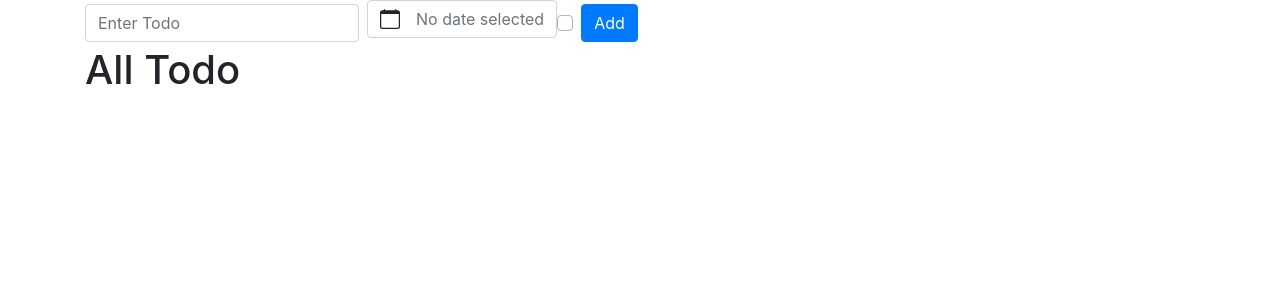
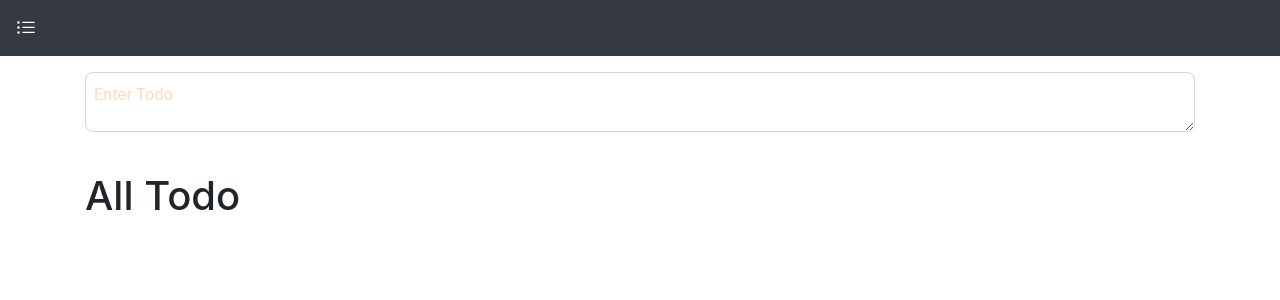
Before and after one commit to swarup260/JSCodes, a Vue app in the folder Todo/frontend/: page /home in a window 1280 px wide. Shown: the top 300 px of the page. Built offline with nearby package versions, Linux system fonts and the light colour scheme.

Commit message:
navbar and icons added

```diff
--- a/Todo/frontend/src/App.vue
+++ b/Todo/frontend/src/App.vue
@@ -1,6 +1,25 @@
 <template>
-    <router-view/>
+  <!-- eslint-disable -->
+  <div>
+    <!-- Navbar -->
+    <b-navbar type="dark" variant="dark">
+      <b-navbar-brand href="#">
+        <b-icon-list-ul></b-icon-list-ul>
+      </b-navbar-brand>
+      <!-- <b-navbar-brand href="#">
+        <b-icon-gear-wide-connected></b-icon-gear-wide-connected>
+      </b-navbar-brand>-->
+      <b-navbar-nav>
+        <!-- <b-nav-item href="#">Home</b-nav-item> -->
+      </b-navbar-nav>
+    </b-navbar>
+    <!-- Navbar -->
+    <router-view />
+  </div>
 </template>
 
-<style>
+<style scoped>
+/* *{
+  background-image: url('./assets/ivan-skorodumov-tempest-1.jpg');
+} */
 </style>
--- a/Todo/frontend/src/components/AddTodo.vue
+++ b/Todo/frontend/src/components/AddTodo.vue
@@ -1,7 +1,14 @@
 <template>
+<!-- eslint-disable -->
   <div>
-    <b-form inline @submit="onSubmit">
-      <b-input
+    <b-form @submit="onSubmit">
+      <b-form-textarea
+      id="textarea-small"
+      size="sm"
+      v-model="formData.taskName"
+      placeholder="Enter Todo"
+    ></b-form-textarea>
+      <!-- <b-input
         id="inline-form-input-name"
         class="mb-2 mr-sm-2 mb-sm-0"
         v-model="formData.taskName"
@@ -14,7 +21,7 @@
         name="checkbox-1"
         unchecked-value="not_accepted"
       ></b-form-checkbox>
-      <b-button type="submit" variant="primary">Add</b-button>
+      <b-button type="submit" variant="primary">Add</b-button> -->
     </b-form>
   </div>
 </template>
@@ -40,3 +47,17 @@ export default {
   }
 }
 </script>
+<style scoped>
+textarea{
+    border-radius : 0.5rem;
+    padding-top: 12px;
+}
+textarea::placeholder {
+    color: peachpuff;
+    letter-spacing: .01428571em;
+    font-family: Roboto,Arial,sans-serif;
+    font-size: 1rem;
+    font-weight: 400;
+    line-height: 1.25rem;
+}
+</style>
--- a/Todo/frontend/src/main.js
+++ b/Todo/frontend/src/main.js
@@ -1,6 +1,6 @@
 import Vue from 'vue'
 import App from './App.vue'
-import { BootstrapVue } from 'bootstrap-vue'
+import { BootstrapVue, IconsPlugin } from 'bootstrap-vue'
 import router from './router'
 import store from './store'
 import './registerServiceWorker'
@@ -9,6 +9,7 @@ import 'bootstrap-vue/dist/bootstrap-vue.css'
 
 Vue.config.productionTip = false
 Vue.use(BootstrapVue)
+Vue.use(IconsPlugin)
 
 new Vue({
   router,
--- a/Todo/frontend/src/views/Home.vue
+++ b/Todo/frontend/src/views/Home.vue
@@ -1,10 +1,17 @@
 <template>
-  <div>
-    <b-container>
-      <AddTodo />
-      <Todos />
-    </b-container>
-  </div>
+<!-- eslint-disable -->
+<!-- https://masonry.desandro.com/ CSS GRID -->
+<!-- https://scotch.io/tutorials/building-a-google-keep-clone-with-vue-and-firebase-pt-2-->
+  <b-container>
+    <b-row>
+      <b-col cols="12">
+          <AddTodo class="my-3" />
+      </b-col>
+      <b-col cols="12">
+          <Todos class="my-4" />
+      </b-col>
+    </b-row>
+  </b-container>
 </template>
 
 <script>
```
